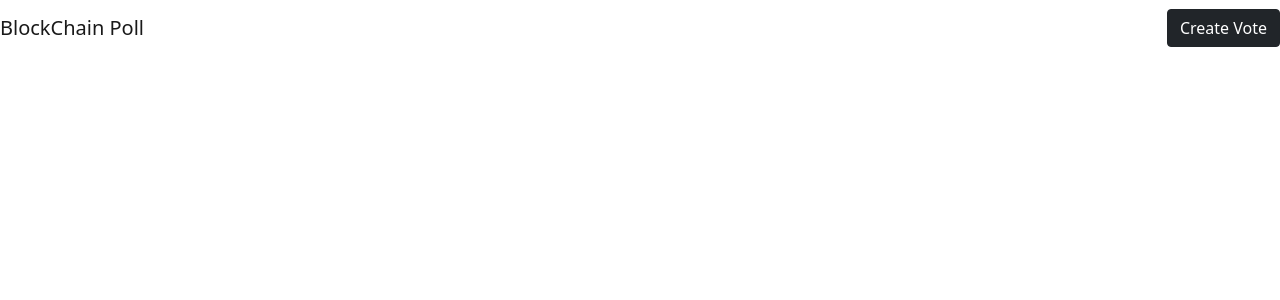
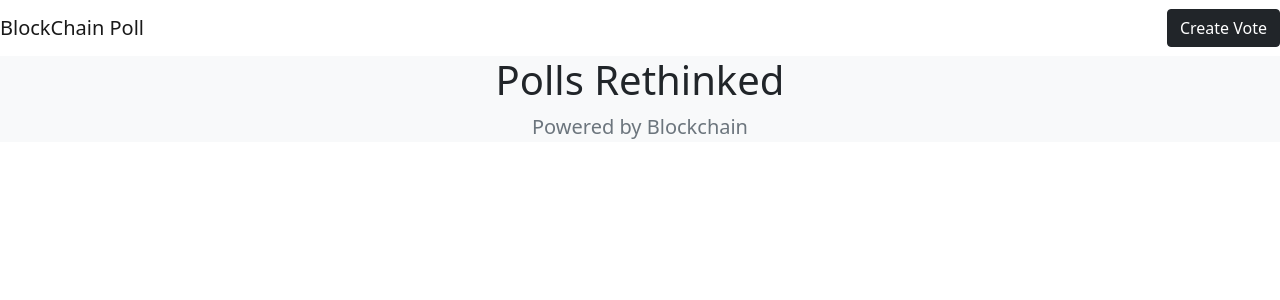
Before and after one commit to mayank0508/block, an Angular app: page / in a window 1280 px wide. Shown: the top 300 px of the page. Built offline with nearby package versions, Linux system fonts and the light colour scheme.

Commit message:
title added

```diff
--- a/src/app/app.component.html
+++ b/src/app/app.component.html
@@ -3,6 +3,9 @@
   <button type="button" class="btn btn-dark">Create Vote</button>
 </nav>
 
-<section class="jumpotron bg-light text-centre">
-
+<section class="jumpotron bg-light text-center">
+<h1> Polls Rethinked</h1>
+<p class="lead text-muted">
+  Powered by Blockchain
+</p>
 </section>
```
